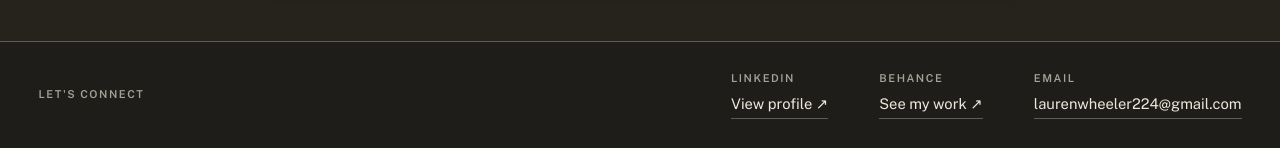
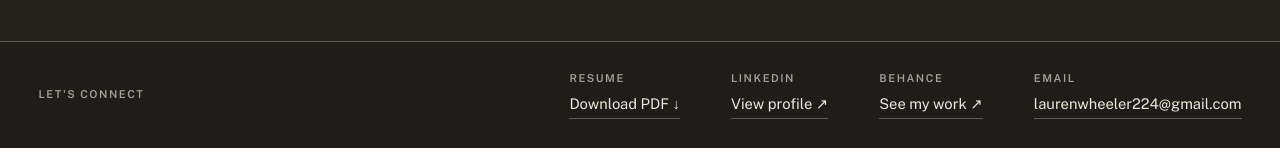
Before and after one commit to laurenwheelerm/Portfolio, a plain HTML site: page index.html in a window 1280 px wide. Shown: the part 1463-1611 px from the top of the page. Drawn offline with nearby package versions, Linux system fonts and the light colour scheme.

Commit message:
Add resume PDF and download links
Co-Authored-By: Claude Opus 5.5 <noreply@anthropic.com>
Claude-Session: https://claude.ai/code/session_01S81wDpwsesH6mybVQcBa4L

```diff
--- a/index.html
+++ b/index.html
@@ -2803,7 +2803,7 @@ $("#copy").onclick=()=>{
 };
 
 /* resume + LinkedIn: fill these in and the links appear in the menu and on the postcard */
-const EXT_LINKS={resume:"",linkedin:"https://www.linkedin.com/in/lauren-wheeler-402880366",behance:"https://www.behance.net/laurenwheeler3"};
+const EXT_LINKS={resume:"Lauren-Wheeler-Resume.pdf",linkedin:"https://www.linkedin.com/in/lauren-wheeler-402880366",behance:"https://www.behance.net/laurenwheeler3"};
 document.querySelectorAll("[data-link]").forEach(a=>{const u=EXT_LINKS[a.dataset.link];if(u)a.href=u;else a.remove()});
 document.querySelectorAll("[data-ext]").forEach(w=>{w.hidden=!w.querySelector("a")});
 document.querySelectorAll("[data-foot]").forEach(a=>{const u=EXT_LINKS[a.dataset.foot];if(u){a.href=u}else{a.classList.add("pending");a.removeAttribute("download");a.setAttribute("aria-disabled","true");a.closest("li").hidden=true}});
```
Also changed, not shown: 1 other file.
